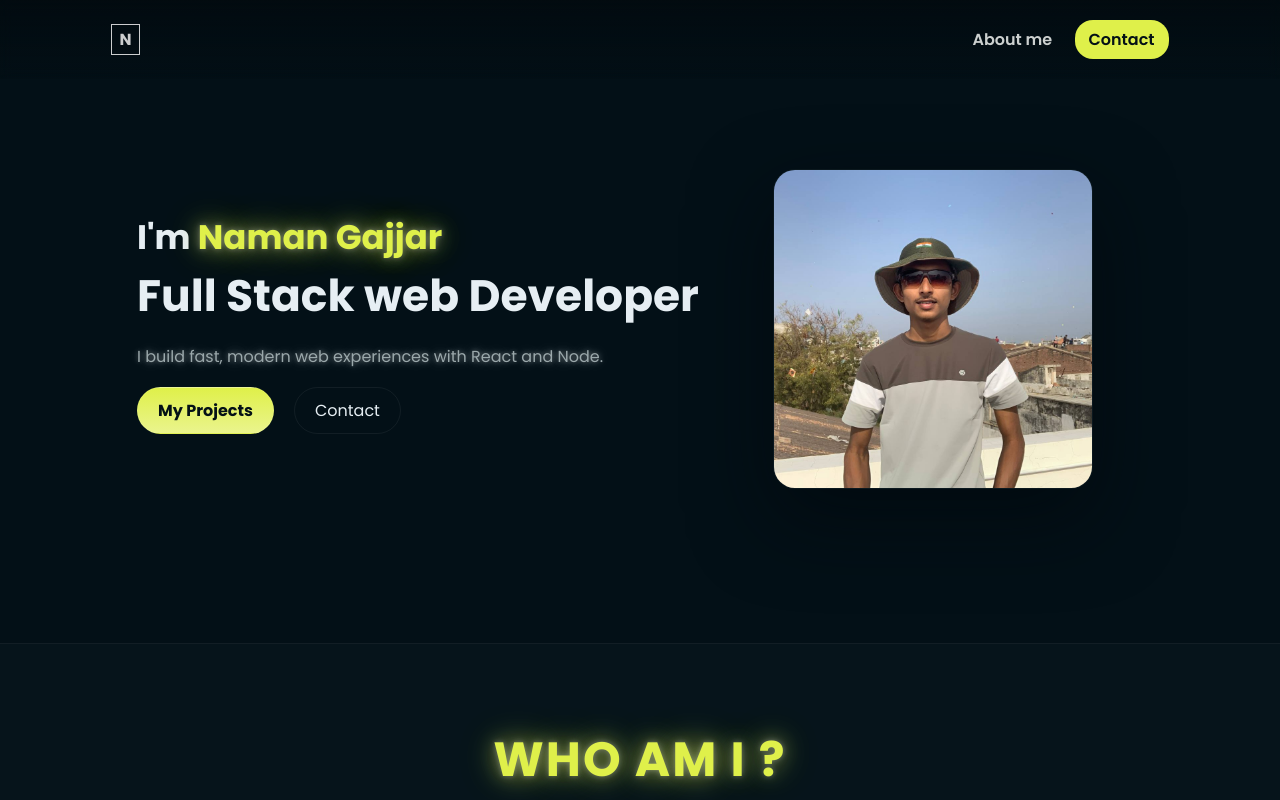
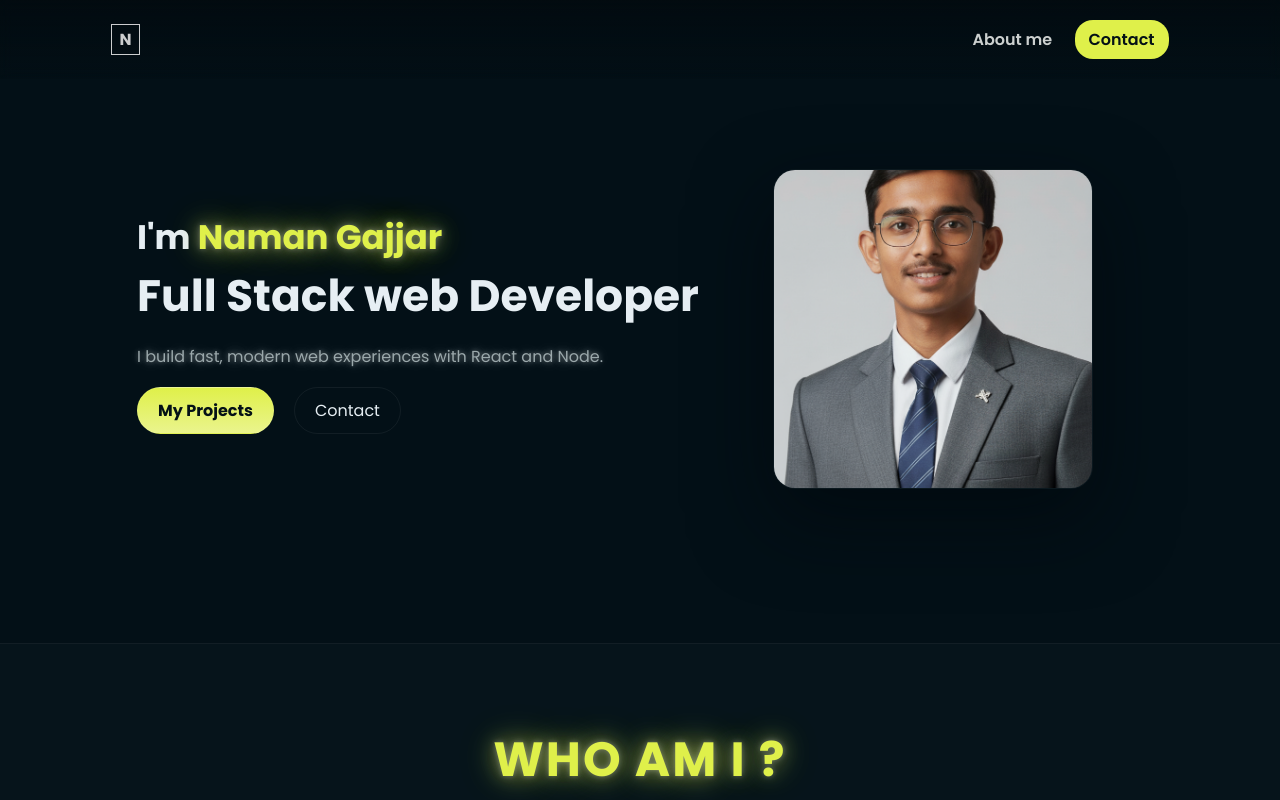
Before and after one commit to NAMANG013/naman-gajjar, a plain HTML site: page index.html in a window 1280 px wide. Shown: the top 800 px of the page. Drawn offline with nearby package versions, Linux system fonts and the light colour scheme; a web font is replaced by a local one.

Commit message:
Update index.html

```diff
--- a/index.html
+++ b/index.html
@@ -35,7 +35,7 @@
         </div>
 
         <div class="hero-art">
-          <img src="/IMG_20250114_190710_216.jpg" alt="">
+          <img src="https://raw.githubusercontent.com/NAMANG013/naman-gajjar/refs/heads/main/namangajjar.png" alt="">
         </div>
     </section>
 
```
